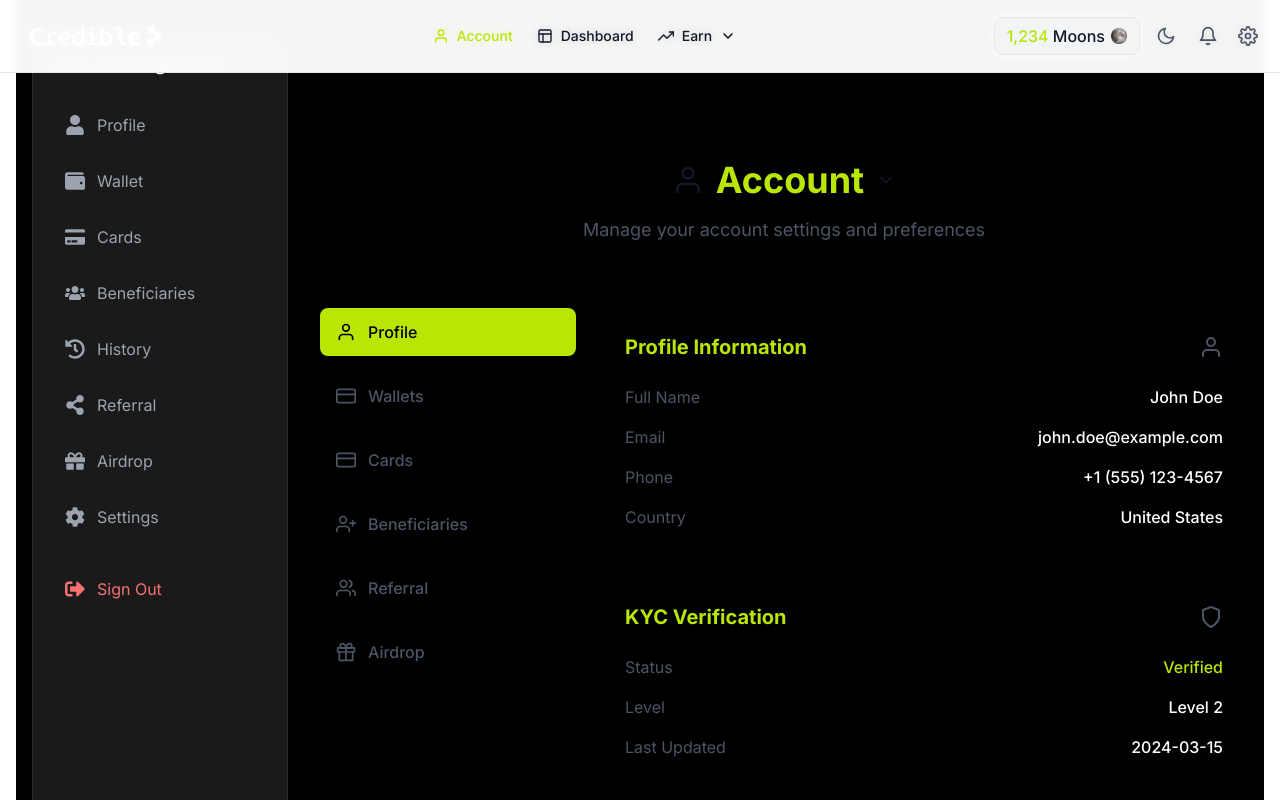
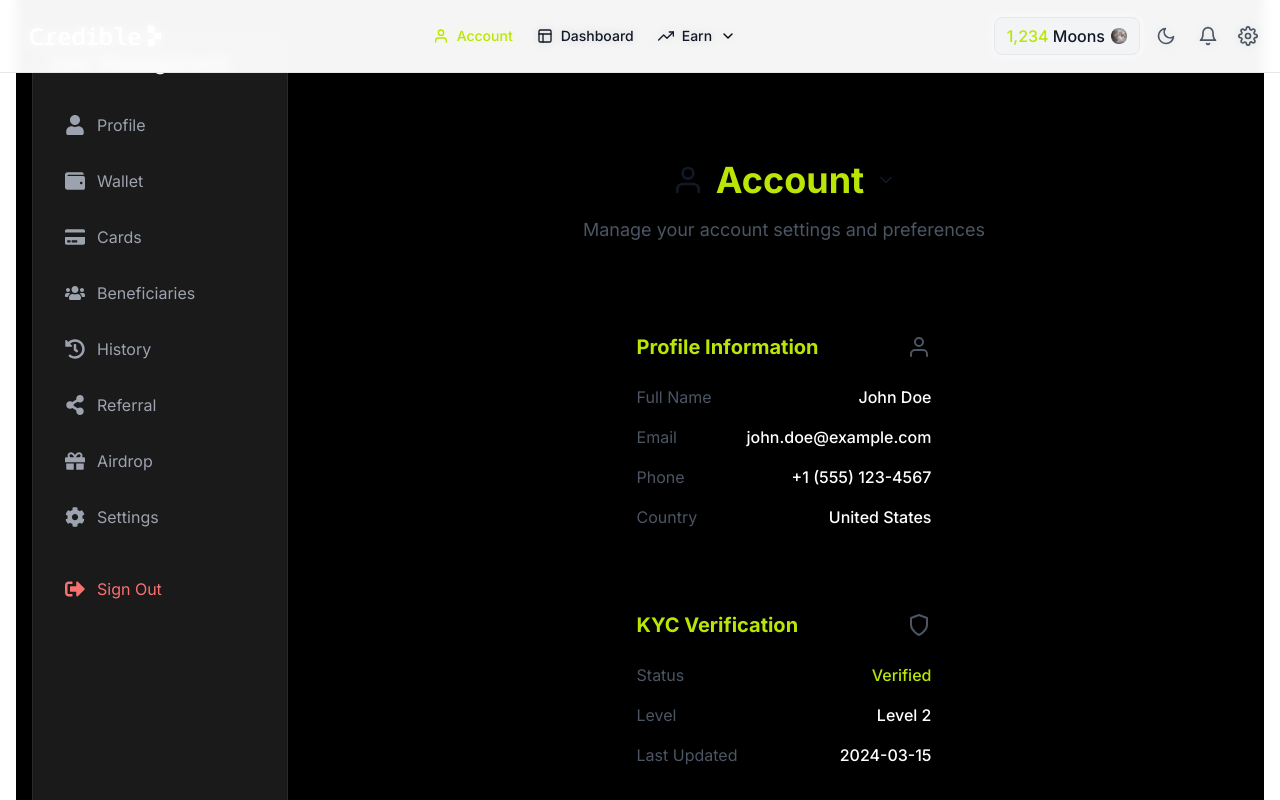
Before and after one commit to w3-surfer/credible-finance, a Next.js app: page /account in a window 1280 px wide. Shown: the top 800 px of the page. Built offline with nearby package versions, Linux system fonts and the light colour scheme.

Commit message:
fix: remove duplicate menu from Account component

```diff
--- a/src/components/dashboard/Account.tsx
+++ b/src/components/dashboard/Account.tsx
@@ -1,9 +1,7 @@
 'use client';
 
 import { useState } from 'react';
-import { FiUser, FiShield, FiUsers, FiCopy, FiCheck, FiCreditCard, FiUserPlus, FiGift } from 'react-icons/fi';
-import Link from 'next/link';
-import { usePathname } from 'next/navigation';
+import { FiUser, FiShield, FiUsers, FiCopy, FiCheck } from 'react-icons/fi';
 
 interface Referral {
   id: string;
@@ -30,43 +28,9 @@ const referrals: Referral[] = [
   }
 ];
 
-const menuItems = [
-  {
-    name: 'Profile',
-    href: '/account',
-    icon: FiUser
-  },
-  {
-    name: 'Wallets',
-    href: '/account/wallets',
-    icon: FiCreditCard
-  },
-  {
-    name: 'Cards',
-    href: '/account/cards',
-    icon: FiCreditCard
-  },
-  {
-    name: 'Beneficiaries',
-    href: '/account/beneficiaries',
-    icon: FiUserPlus
-  },
-  {
-    name: 'Referral',
-    href: '/account/referral',
-    icon: FiUsers
-  },
-  {
-    name: 'Airdrop',
-    href: '/account/airdrop',
-    icon: FiGift
-  }
-];
-
 export function Account() {
   const [copied, setCopied] = useState(false);
   const referralCode = 'CRED-123456';
-  const pathname = usePathname();
 
   const copyToClipboard = () => {
     navigator.clipboard.writeText(referralCode);
@@ -75,30 +39,7 @@ export function Account() {
   };
 
   return (
-    <div className="flex gap-6">
-      {/* Menu Lateral */}
-      <div className="w-64 space-y-4">
-        {menuItems.map((item) => {
-          const isActive = pathname === item.href;
-          return (
-            <Link
-              key={item.name}
-              href={item.href}
-              className={`flex items-center space-x-3 px-4 py-3 rounded-lg transition-colors ${
-                isActive
-                  ? 'bg-[#B9E605] text-black'
-                  : 'text-gray-600 dark:text-gray-400 hover:bg-gray-100 dark:hover:bg-gray-800 hover:text-[#B9E605] dark:hover:text-white'
-              }`}
-            >
-              <item.icon className={`w-5 h-5 ${isActive ? 'text-black' : 'text-gray-600 dark:text-gray-400'}`} />
-              <span className="font-medium">{item.name}</span>
-            </Link>
-          );
-        })}
-      </div>
-
-      {/* Conteúdo Principal */}
-      <div className="flex-1">
+    <div className="max-w-3xl mx-auto space-y-8">
       <div className="bg-cyber-gray-100 dark:bg-cyber-gray-200 rounded-lg p-6 border border-cyber-green/20 hover:border-cyber-green transition-all duration-300">
         <div className="flex items-center justify-between mb-6">
           <h3 className="text-xl font-bold text-[#B9E605]">Profile Information</h3>
@@ -125,7 +66,7 @@ export function Account() {
         </div>
       </div>
 
-        <div className="mt-6 bg-cyber-gray-100 dark:bg-cyber-gray-200 rounded-lg p-6 border border-cyber-green/20 hover:border-cyber-green transition-all duration-300">
+      <div className="bg-cyber-gray-100 dark:bg-cyber-gray-200 rounded-lg p-6 border border-cyber-green/20 hover:border-cyber-green transition-all duration-300">
         <div className="flex items-center justify-between mb-6">
           <h3 className="text-xl font-bold text-[#B9E605]">KYC Verification</h3>
           <FiShield className="w-6 h-6 text-gray-600 dark:text-white" />
@@ -147,7 +88,7 @@ export function Account() {
         </div>
       </div>
 
-        <div className="mt-6 bg-cyber-gray-100 dark:bg-cyber-gray-200 rounded-lg p-6 border border-cyber-green/20 hover:border-cyber-green transition-all duration-300">
+      <div className="bg-cyber-gray-100 dark:bg-cyber-gray-200 rounded-lg p-6 border border-cyber-green/20 hover:border-cyber-green transition-all duration-300">
         <div className="flex items-center justify-between mb-6">
           <h3 className="text-xl font-bold text-[#B9E605]">Referrals</h3>
           <FiUsers className="w-6 h-6 text-gray-600 dark:text-white" />
@@ -198,6 +139,5 @@ export function Account() {
         </div>
       </div>
     </div>
-    </div>
   );
 }
```
Lines whose indentation alone changed are shown as unchanged.
